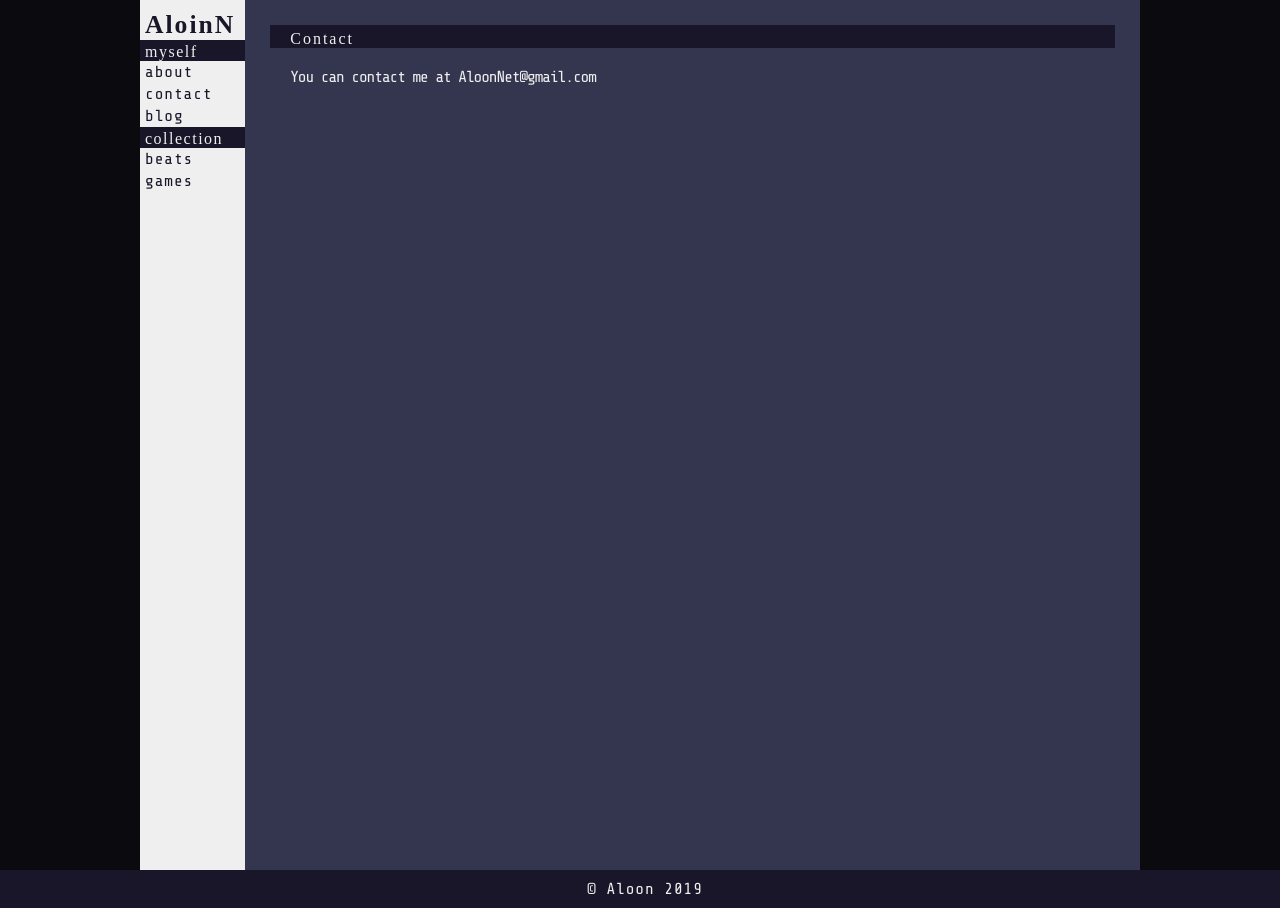
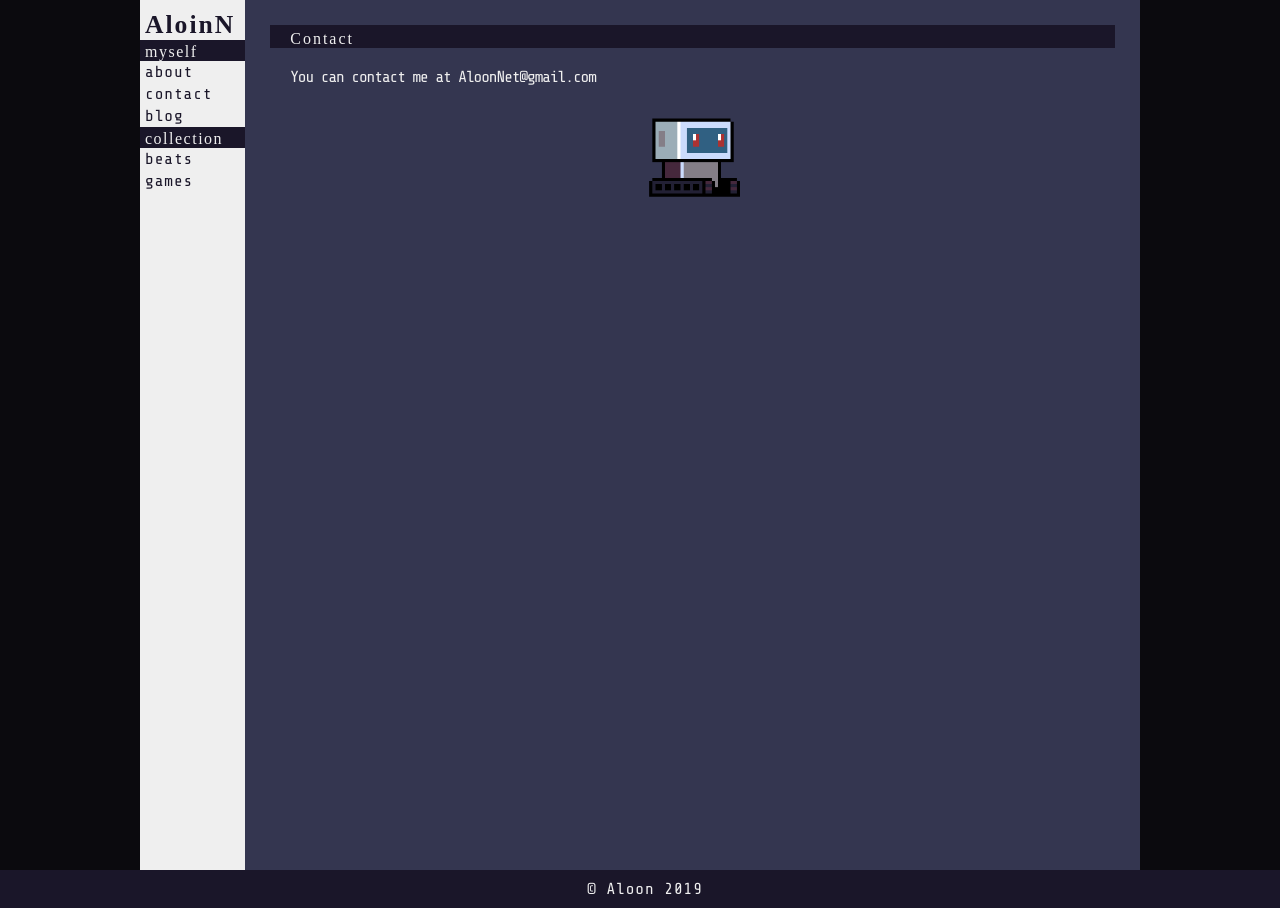
Before and after one commit to Aloinn/aloinBlog, a Jekyll site: the page built from contact.html, in a window 1280 px wide. Built offline with Jekyll 4.4.1, drawn with Linux system fonts in a browser that asks for light colours; some web fonts are replaced.

Commit message:
Added more MET's

```diff
--- a/about.html
+++ b/about.html
@@ -1,6 +1,7 @@
 ---
 layout: default
 ---
+
 <div class="content-heading">
   <h2> About </h2>
 </div>
@@ -11,3 +12,4 @@ layout: default
     any games or websites I am working on.
   </p>
 </div>
+<img src="{{site.url}}/MET-FINAL.gif" title="This is a MET" width="100px"/>
--- a/beats.html
+++ b/beats.html
@@ -14,7 +14,7 @@ layout: default
     were probably made between October & December of 2018.
   </p>
   <p>
-<iframe width="100%" height="125" scrolling="no" frameborder="no" allow="autoplay" src="https://w.soundcloud.com/player/?url=https%3A//api.soundcloud.com/tracks/584648526&color=%2316293b&auto_play=false&hide_related=false&show_comments=true&show_user=true&show_reposts=false&show_teaser=true"></iframe>
 <iframe width="100%" height="125" scrolling="no" frameborder="no" allow="autoplay" src="https://w.soundcloud.com/player/?url=https%3A//api.soundcloud.com/tracks/584632440&color=%2316293b&auto_play=false&hide_related=false&show_comments=true&show_user=true&show_reposts=false&show_teaser=true"></iframe>
   </p>
 </div>
+<img src="{{site.url}}/MET-FINAL.gif" title="This is a MET" width="100px"/>
--- a/contact.html
+++ b/contact.html
@@ -9,3 +9,4 @@ layout: default
     You can contact me at AloonNet@gmail.com
   </p>
 </div>
+<img src="{{site.url}}/MET-FINAL.gif" title="This is a MET" width="100px"/>
```
